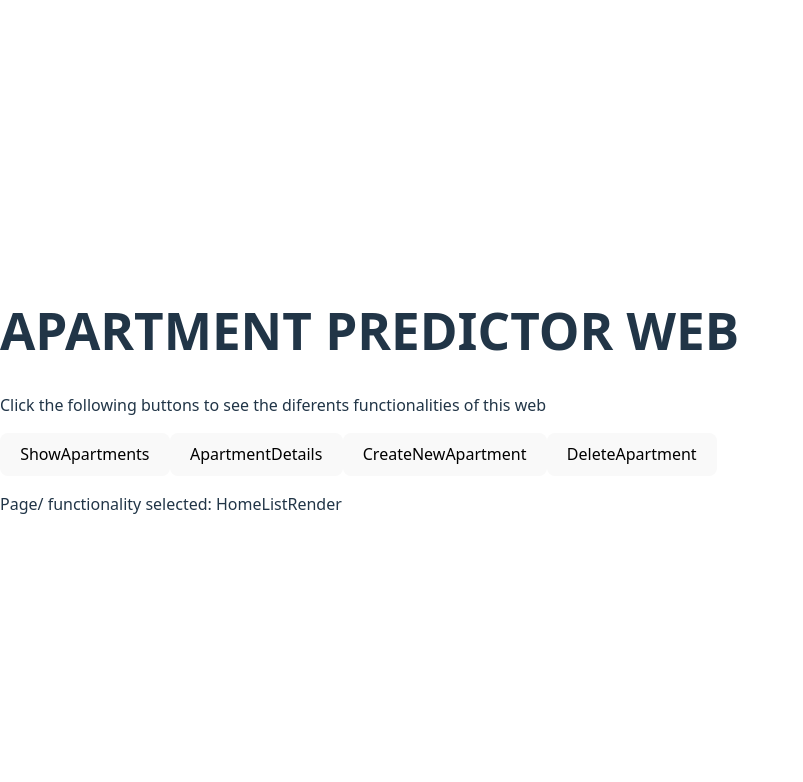
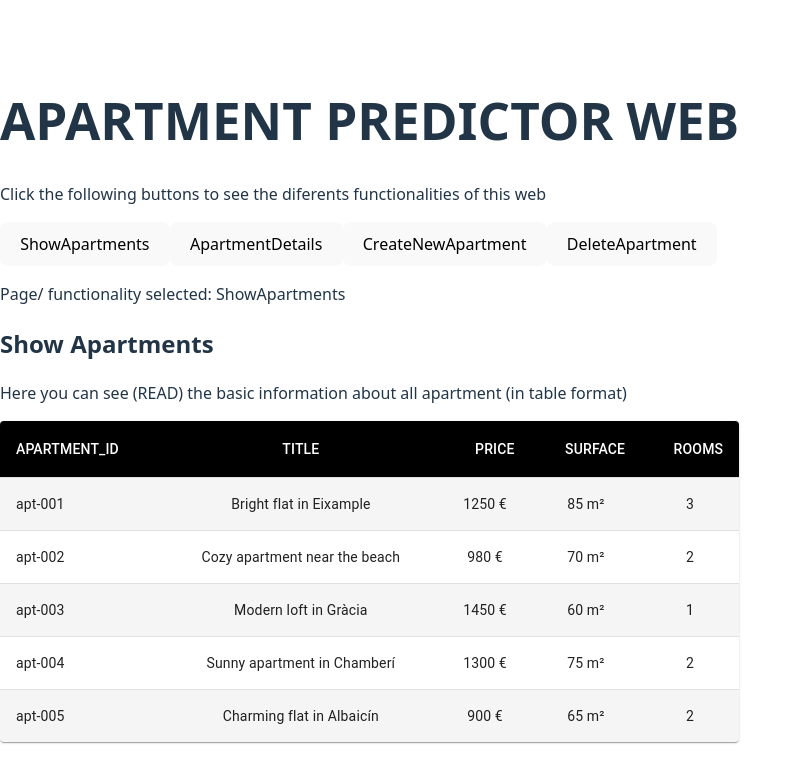
Before and after one commit to nilsanca97/ApartmentPredictor-React, a React (Vite) app in the folder apartment-predictor-react/: page / in a window 1280 px wide. Shown: the top 782 px of the page, without its empty margins (0-803 px from the left). Built offline with nearby package versions, Linux system fonts and the light colour scheme.

Commit message:
adjust page to render at the begging. When the app load all the components. First page to render is ShowApartments.

```diff
--- a/apartment-predictor-react/src/components/Menu.jsx
+++ b/apartment-predictor-react/src/components/Menu.jsx
@@ -11,7 +11,7 @@ export default function Menu() {
   const [apartments, setApartments] = useState(initialApartments);
 
   // Hook useState to manage the page to render
-  const [pageToRender, setPageToRender] = useState("HomeListRender");
+  const [pageToRender, setPageToRender] = useState("ShowApartments");
 
   return (
       <>
```
